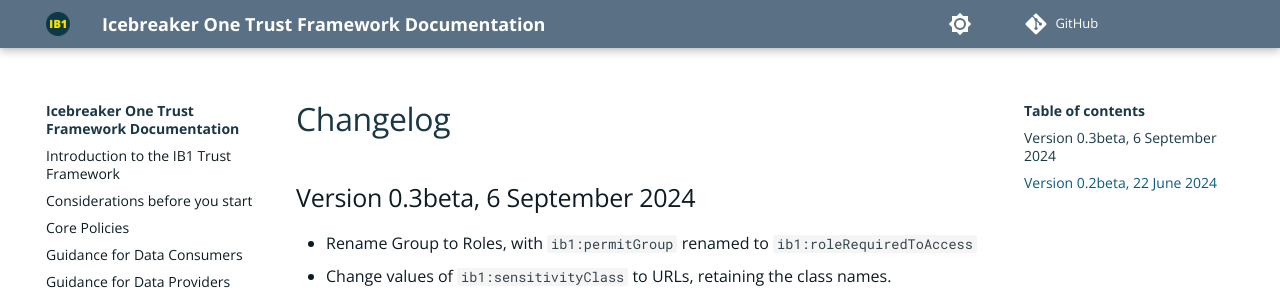
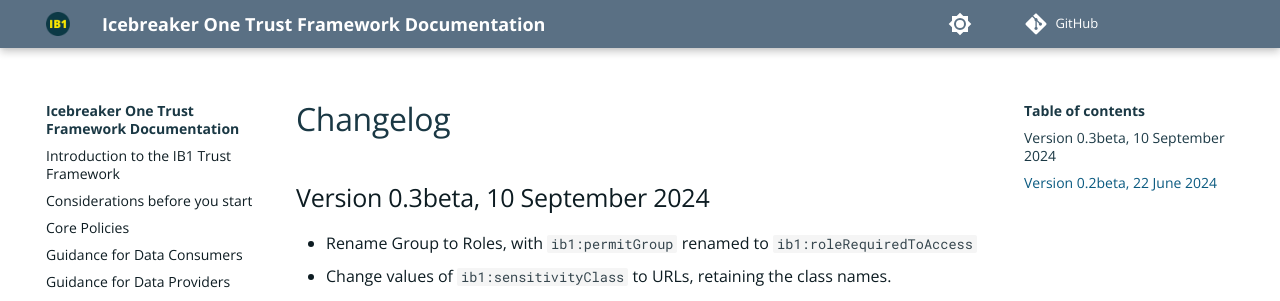
Before and after one commit to icebreakerone/ib1-technical-docs, an MkDocs documentation site: the page built from docs/changelog.md, in a window 1280 px wide and 1006 px high. Shown: the top 301 px of the window. Built offline with MkDocs 1.6.1 and Material for MkDocs 9.7.7, drawn with Linux system fonts in a browser that asks for light colours; plug-ins that fetch from the network failed and are left out; comment, search, counter and statistics services are not loaded; the version menu is left out.

Commit message:
Date of release

```diff
--- a/docs/changelog.md
+++ b/docs/changelog.md
@@ -1,7 +1,7 @@
 
 # Changelog
 
-## Version 0.3beta, 6 September 2024
+## Version 0.3beta, 10 September 2024
 
 * Rename Group to Roles, with `ib1:permitGroup` renamed to `ib1:roleRequiredToAccess`
 * Change values of `ib1:sensitivityClass` to URLs, retaining the class names.
```
